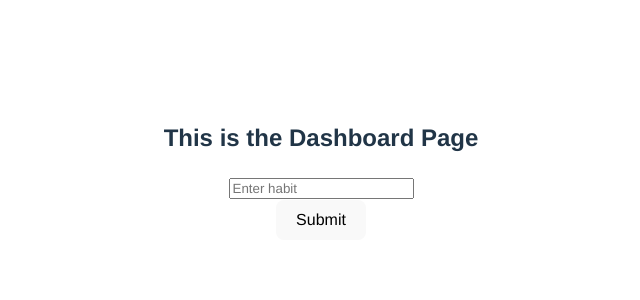
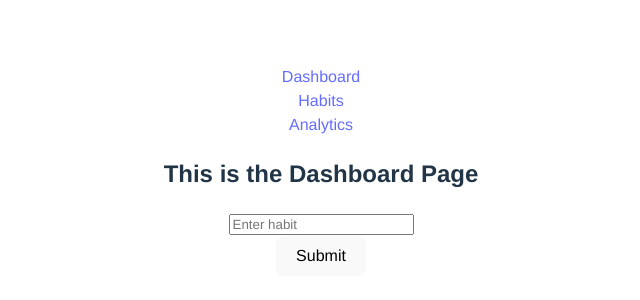
Before and after one commit to Rajat-web-server/Habit_tracker, a React (Vite) app in the folder Habit Tracker/: page / in a window 1280 px wide. Shown: the part 230-530 px from the top of the page, without its empty margins (319-959 px from the left). Built offline with nearby package versions, Linux system fonts and the light colour scheme.

Commit message:
Create navigation with react-router

```diff
--- a/Habit Tracker/src/App.jsx
+++ b/Habit Tracker/src/App.jsx
@@ -5,6 +5,7 @@
 import { Dashboard } from "./Pages/Dashboard";
 import { AnalyticsPage } from "./Pages/AnalyticsPage";
 import { HabitPage } from "./Pages/HabitPage";
+import { Navbar } from "./components/navbar";
 import "./App.css";
 
 function App() {
@@ -45,12 +46,13 @@
   }, [keyName, habitList]);
 
   return (
+    <div>
 
-    <div>
+      <Navbar />
       <Routes>
-        <Route path="/" element={<Dashboard/>}/>
-        <Route path="/habits" element={<HabitPage/>}/>
-        <Route path="/Analytics" element={<AnalyticsPage/>}/>
+        <Route path="/" element={<Dashboard />} />
+        <Route path="/habits" element={<HabitPage />} />
+        <Route path="/Analytics" element={<AnalyticsPage />} />
       </Routes>
       <Input setHabit={setHabit} habit={habit} />
       <button onClick={Submit}>Submit</button>
--- /dev/null
+++ b/Habit Tracker/src/components/navbar.css
@@ -0,0 +1,3 @@
+.navbar{
+    color: white;
+}
--- a/Habit Tracker/src/components/navbar.jsx
+++ b/Habit Tracker/src/components/navbar.jsx
@@ -0,0 +1,18 @@
+import { Link } from "react-router-dom";
+import "./navbar.css";
+
+export const Navbar = () => {
+  return (
+    <div className="navbar">
+      <nav>
+        <Link to="/">Dashboard</Link>
+        <br />
+        <Link to="/habits">Habits</Link>
+        <br />
+        <Link to="/Analytics">Analytics</Link>
+        <br />
+      </nav>
+
+    </div>
+  );
+};
```
Also changed, not shown: Habit Tracker/src/components/navbar/navbar.jsx (deleted).
